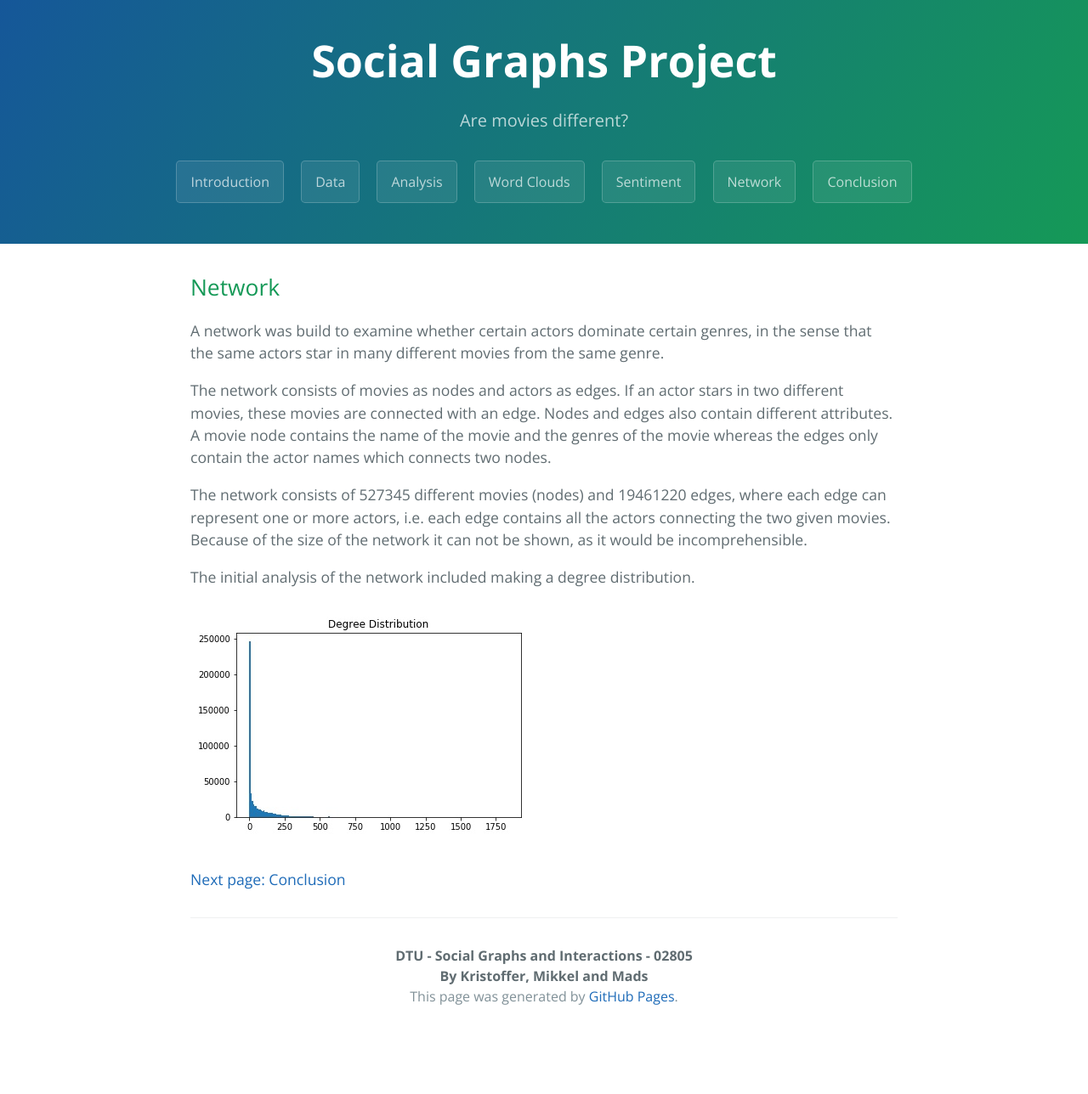
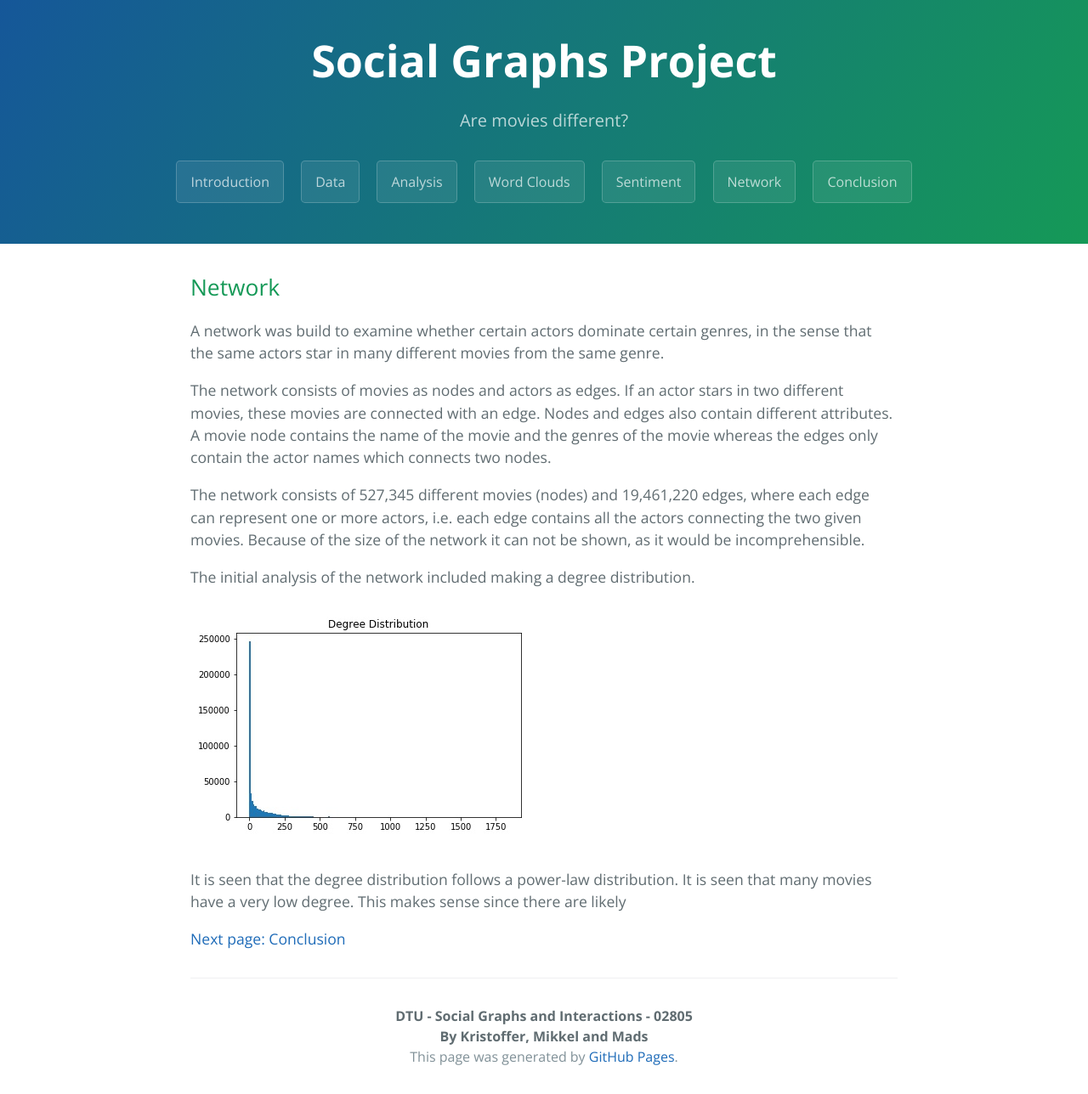
Before and after one commit to MBJohansen/Social-Graphs-Project, a Jekyll site: the page built from docs/network.md, in a window 1280 px wide. Shown: the whole page at 85% size. Built offline with Jekyll 4.4.1, drawn with Linux system fonts in a browser that asks for light colours; our own code applies the rules of GitHub Pages for plain Markdown files; before the commit the page ends 1217 px from its top, so only the background shows below that.

Commit message:
Website and project

```diff
--- a/docs/network.md
+++ b/docs/network.md
@@ -4,11 +4,13 @@ A network was build to examine whether certain actors dominate certain genres, i
 
 The network consists of movies as nodes and actors as edges. If an actor stars in two different movies, these movies are connected with an edge. Nodes and edges also contain different attributes. A movie node contains the name of the movie and the genres of the movie whereas the edges only contain the actor names which connects two nodes.
 
-The network consists of 527345 different movies (nodes) and 19461220 edges, where each edge can represent one or more actors, i.e. each edge contains all the actors connecting the two given movies. Because of the size of the network it can not be shown, as it would be incomprehensible.
+The network consists of 527,345 different movies (nodes) and 19,461,220 edges, where each edge can represent one or more actors, i.e. each edge contains all the actors connecting the two given movies. Because of the size of the network it can not be shown, as it would be incomprehensible.
 
 The initial analysis of the network included making a degree distribution.
 
 ![](images/DegreeDistribution.jpg)
 
+It is seen that the degree distribution follows a power-law distribution. It is seen that many movies have a very low degree. This makes sense since there are likely
+
 
 [Next page: Conclusion](conclusion.md)
```
Also changed, not shown: 1 other file.
